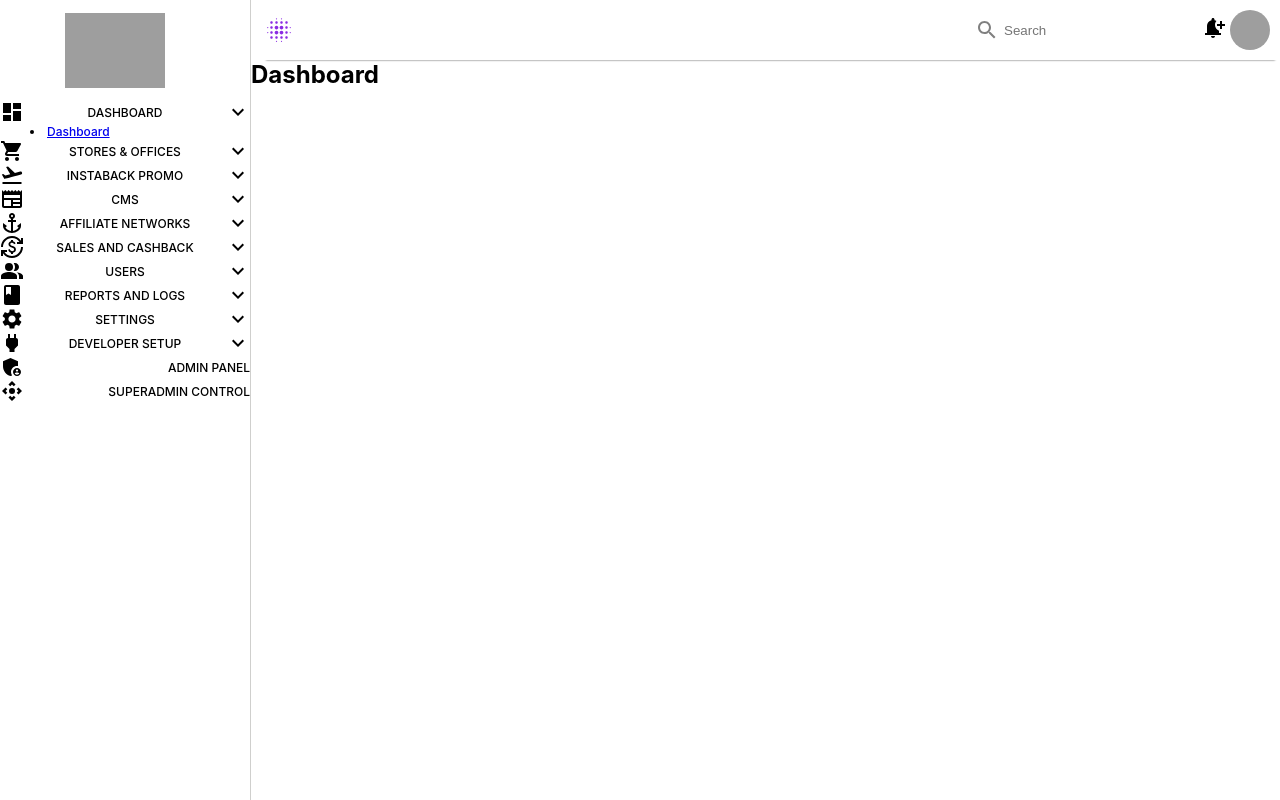
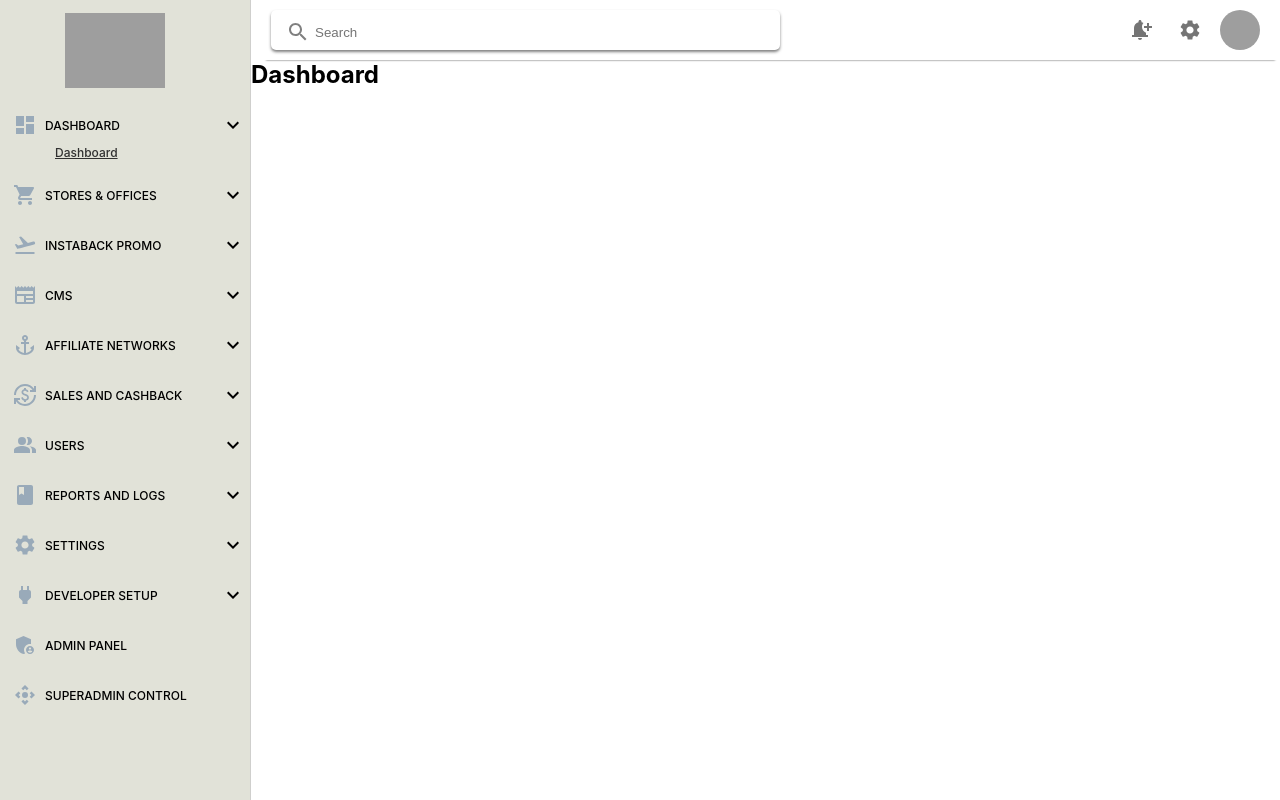
Before and after one commit to NnajiChimuanya/cashback, a React (Create React App) app: page / in a window 1280 px wide. Both pictures are taken after a click on the icon 237 px from the left and 112 px from the top of the page. Built offline with nearby package versions, Linux system fonts and the light colour scheme; grey boxes are pictures that could not be loaded.

Commit message:
The basic layout for the siderbar and header

```diff
--- a/src/components/header/Header.js
+++ b/src/components/header/Header.js
@@ -1,27 +1,29 @@
 import "./header.css";
 import React from "react";
-import { Search, NotificationAdd, BlurOn } from "@mui/icons-material";
+import { Search, NotificationAdd, Settings } from "@mui/icons-material";
 import { Avatar, IconButton } from "@mui/material";
 
 const Header = () => {
   return (
     <div className="header">
-      <div>
-        <IconButton>
-          <BlurOn className="blur-on" />
-        </IconButton>
+      <div className="search">
+        <div className="search-container">
+          <Search className="search-icon" />
+
+          <input type="text" placeholder="Search" />
+        </div>
       </div>
 
       <div className="actions">
-        <div className="search">
-          <div className="search-container">
-            <Search className="search-icon" />
-
-            <input type="text" placeholder="Search" />
-          </div>
+        <div>
+          <IconButton>
+            <NotificationAdd />
+          </IconButton>
         </div>
         <div>
-          <NotificationAdd />
+          <IconButton>
+            <Settings />
+          </IconButton>
         </div>
         <div>
           <Avatar
--- a/src/components/header/header.css
+++ b/src/components/header/header.css
@@ -5,9 +5,8 @@
   align-items: center;
   justify-content: space-between;
   /* -webkit-box-shadow : 5px 5px 23px -20px rgba(0, 0, 0, 0.70); */
-    box-shadow: 5px 10px 2px -10px rgba(0, 0, 0, 0.70);
+  box-shadow: 5px 10px 2px -10px rgba(0, 0, 0, 0.7);
 }
-
 
 .blur-on {
   margin-left: 5px;
@@ -16,43 +15,43 @@
 }
 
 .search {
-    margin-left: 10px;
+  margin-left: 20px;
+  border-radius: 5px;
+  box-shadow: 0 2px 3px rgba(0, 0, 0, 0.5);
+  height: 40px;
+  flex: 0.6;
+  overflow: hidden;
 }
 
 .search-container {
-
   display: flex;
   align-items: center;
   padding: 10px;
   border-radius: 20px;
   color: white;
+  overflow: hidden;
 }
 
 .search-container > .search-icon {
   color: gray;
   padding: 0 5px;
-
 }
 
 .search-container > input {
   background: none;
   border: none;
   outline-width: 0px;
-    color: white;
+  width: auto;
 }
-
 
 .actions {
   display: flex;
   align-items: center;
-
 }
 
 .actions div {
-    margin-right: 5px;
+  margin-right: 10px;
 }
-
-
 
 .avatar {
   font-size: 30px;
--- a/src/components/sidebar/Sidebar.js
+++ b/src/components/sidebar/Sidebar.js
@@ -39,7 +39,13 @@ const Sidebar = () => {
       {sidebarData.map((item, id) => {
         const { name, Icon, dropdown } = item;
         return (
-          <SidebarMenu name={name} Icon={Icon} dropdown={dropdown} key={id} />
+          <SidebarMenu
+            show={show}
+            name={name}
+            Icon={Icon}
+            dropdown={dropdown}
+            key={id}
+          />
         );
       })}
     </div>
--- a/src/components/sidebar/SidebarMenu.js
+++ b/src/components/sidebar/SidebarMenu.js
@@ -19,15 +19,17 @@ import { IconButton } from "@mui/material";
 import { display, style } from "@mui/system";
 import { Link } from "react-router-dom";
 
-const SidebarMenu = ({ name, Icon, dropdown }) => {
+const SidebarMenu = ({ name, Icon, dropdown, show }) => {
   const [showDropDown, setShowDropDown] = useState(true);
   const handleShowDropDown = () => setShowDropDown(!showDropDown);
 
   return (
     <div className="menu-item">
       <div className="menu-item-main">
-        <Icon />
-        {name}
+        <div className="menu-item-main-name">
+          <Icon className="icon" />
+          <p style={{ display: show ? "block" : "none" }}>{name}</p>
+        </div>
         {dropdown && <KeyboardArrowDown onClick={handleShowDropDown} />}
       </div>
       <div
@@ -36,11 +38,11 @@ const SidebarMenu = ({ name, Icon, dropdown }) => {
       >
         {dropdown?.map((item, id) => {
           return (
-            <li>
+            <div className="drop-down-link">
               <Link to={item.path} key={id}>
-                {item.name}
+                <p>{item.name}</p>
               </Link>
-            </li>
+            </div>
           );
         })}
       </div>
--- a/src/components/sidebar/sidebar.css
+++ b/src/components/sidebar/sidebar.css
@@ -3,6 +3,7 @@
   height: 100vh;
   min-width: 80px;
   overflow: scroll;
+  background-color: #e1e2d8;
 }
 
 .sidebar::-webkit-scrollbar {
--- a/src/components/sidebar/sidebarMenu.css
+++ b/src/components/sidebar/sidebarMenu.css
@@ -2,6 +2,13 @@
   font-size: 12px;
   font-weight: 500;
   justify-content: space-between;
+
+  padding: 5px;
+}
+
+.menu-item:hover {
+  background-color: rgb(151, 151, 151);
+  transition: 0.5s ease-in-out;
 }
 .menu-item-main {
   display: flex;
@@ -9,8 +16,26 @@
   justify-content: space-between;
 }
 
+.menu-item-main-name {
+  display: flex;
+  align-items: center;
+}
+
+.icon {
+  padding: 8px;
+  color: rgb(153, 170, 185);
+}
+
 .drop-down {
-  margin-left: 30px;
+  margin-left: 50px;
+}
+
+.drop-down-link {
+  margin-bottom: 5px;
+}
+
+a {
+  color: rgb(49, 49, 49);
 }
 
 @media screen and (max-width: 650px) {
```
Lines whose indentation alone changed are shown as unchanged.
